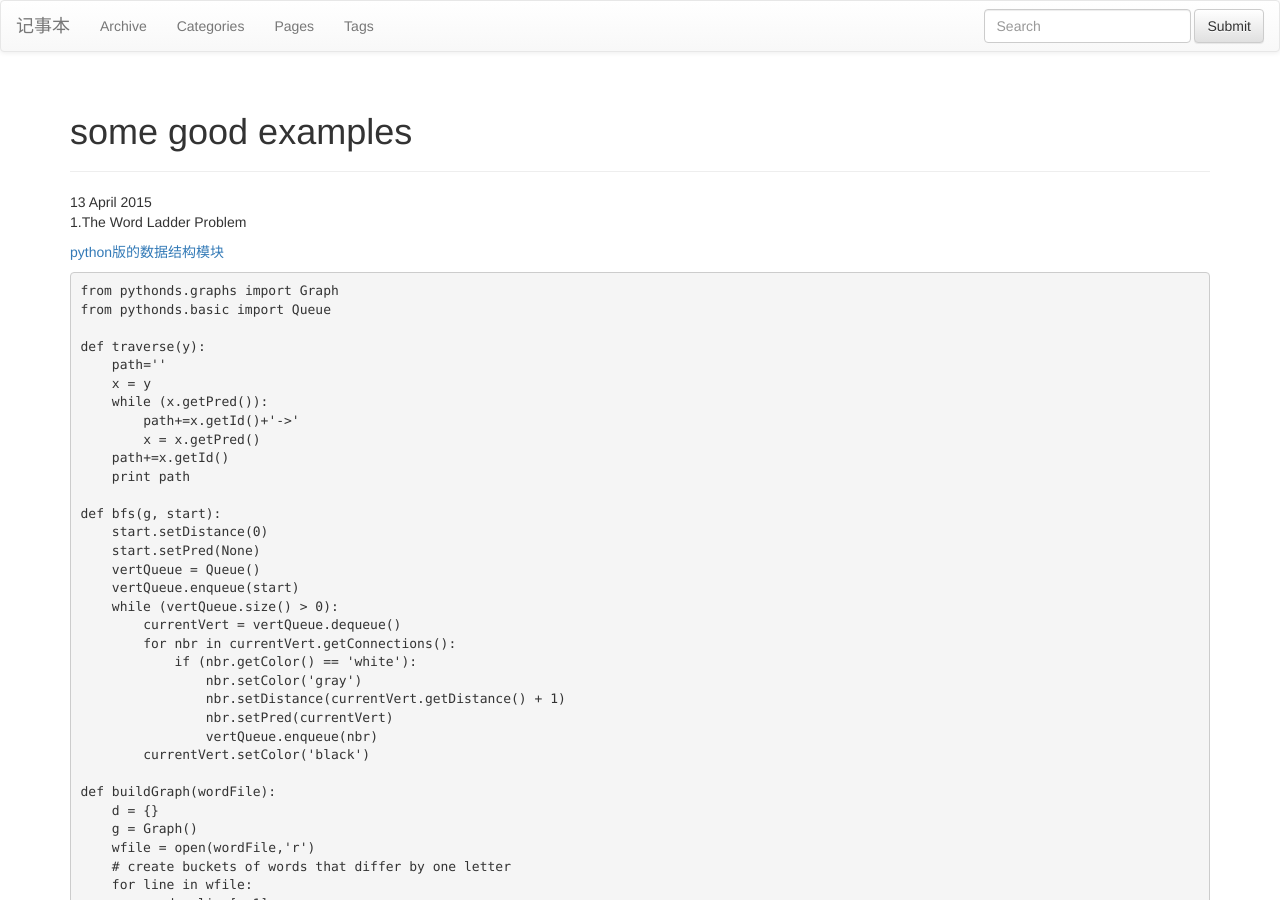
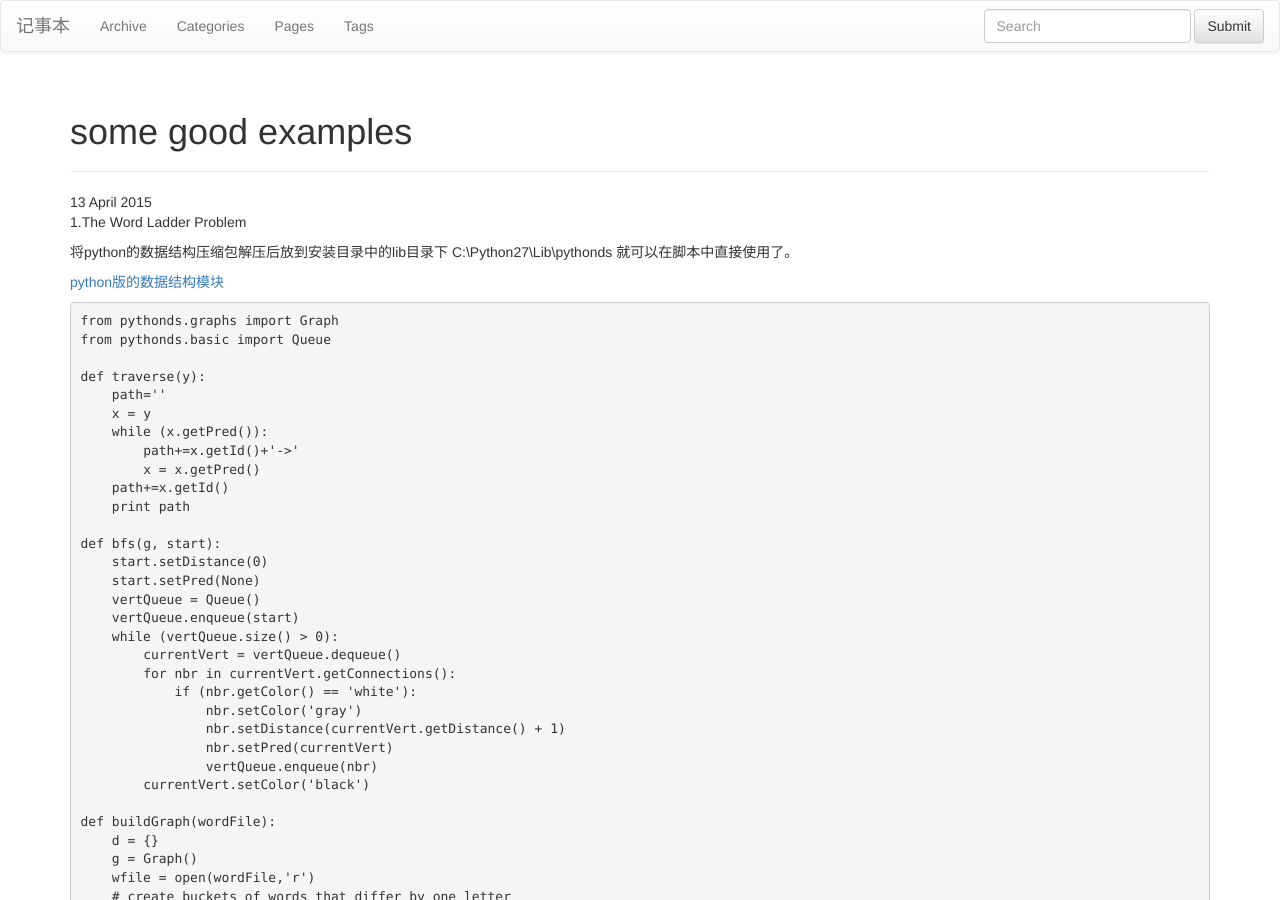
Before and after one commit to tank96a/article, a Jekyll site: the page built from _posts/2015-04-13-python-algo.md, in a window 1280 px wide and 900 px high. Built offline with Jekyll 4.4.1, drawn with Linux system fonts in a browser that asks for light colours; nearby versions of some CDN libraries; library files that are not in the unit come from our copies; comment, search, counter and statistics services are not loaded.

Commit message:
Update 2015-04-13-python-algo.md

```diff
--- a/_posts/2015-04-13-python-algo.md
+++ b/_posts/2015-04-13-python-algo.md
@@ -9,6 +9,8 @@ tags:
 ---
 
 1.The Word Ladder Problem
+
+将python的数据结构压缩包解压后放到安装目录中的lib目录下 C:\Python27\Lib\pythonds 就可以在脚本中直接使用了。
 
 [python版的数据结构模块](https://github.com/bnmnetp/pythonds)
 {% highlight python %}
```
